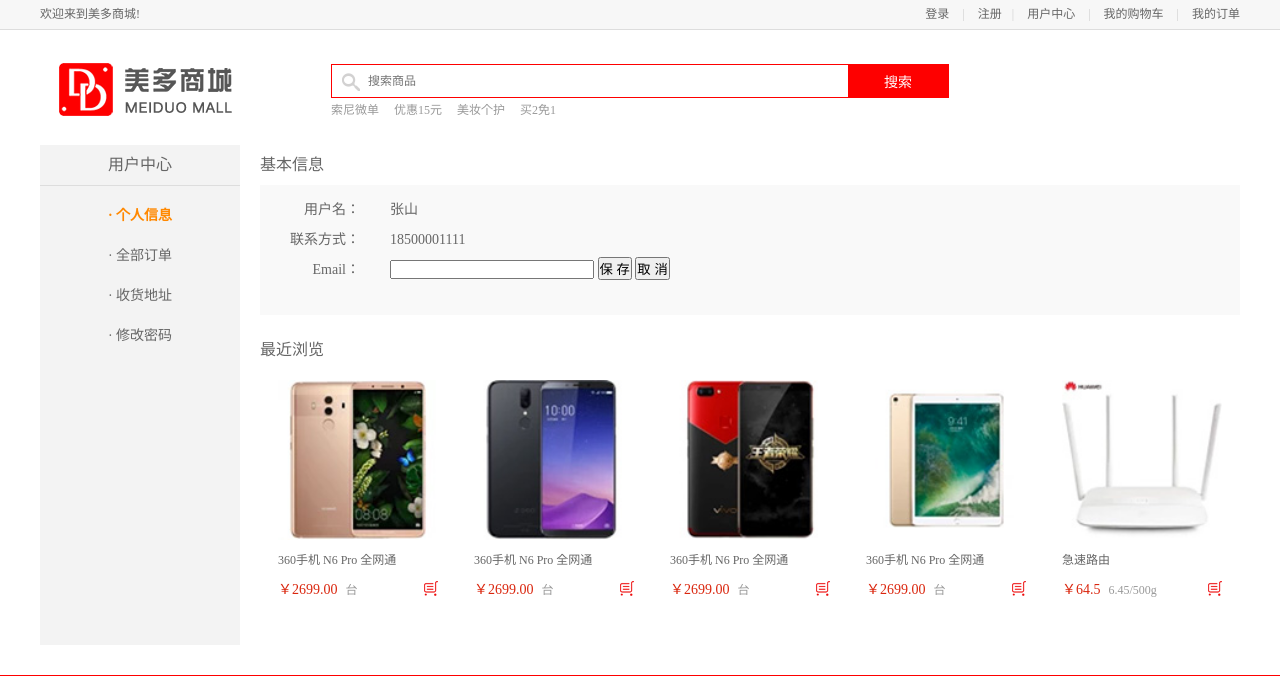
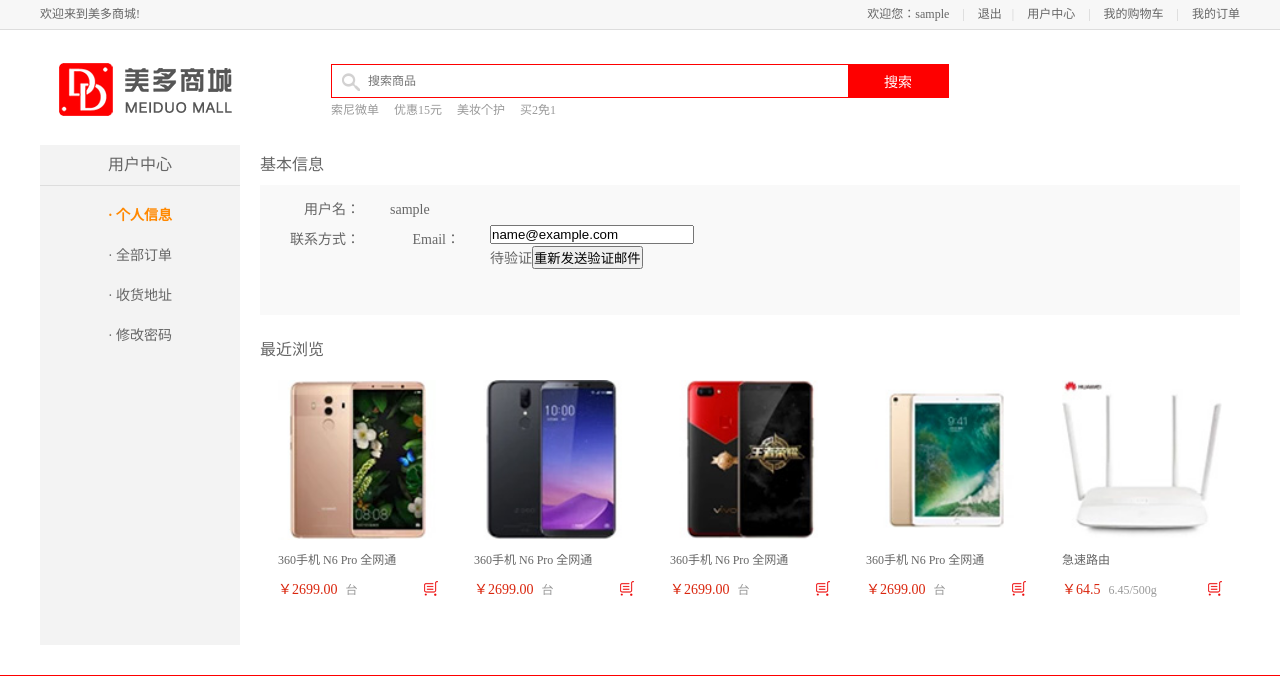
Before and after one commit to Gdavid123/md_project, a Django app: page /info/ in a window 1280 px wide. Shown: the top 685 px of the page. Run offline with Django 3.2, Linux system fonts and the light colour scheme; the visitor is signed in with stand-in values (Sample User, id 1); parts of the project's set-up code (start-up, migrations or seed data) failed here and were passed over.

Commit message:
info 1.0

```diff
--- a/meiduo_mall/celery_tasks/main.py
+++ b/meiduo_mall/celery_tasks/main.py
@@ -7,4 +7,4 @@
 
 celery_apps.config_from_object('celery_tasks.config')
 
-celery_apps.autodiscover_tasks(['celery_tasks.sms'])
+celery_apps.autodiscover_tasks(['celery_tasks.sms','celery_tasks.email'])
--- a/meiduo_mall/meiduo_mall/apps/users/models.py
+++ b/meiduo_mall/meiduo_mall/apps/users/models.py
@@ -1,9 +1,18 @@
+from django.conf import settings
 from django.contrib.auth.models import AbstractUser
 from django.db import models
 
 # Create your models here.
+from itsdangerous import TimedJSONWebSignatureSerializer, BadData
+
+
 class User(AbstractUser):
     mobile = models.CharField(max_length=11,unique=True,verbose_name='手机号')
+
+    # 新增email_active字段
+    # 用于记录邮箱是否激活,默认为False:未激活
+    email_active = models.BooleanField(default=False,verbose_name='邮箱验证状态')
+
 
     class Meta:
         db_table = 'tb_users'
@@ -12,3 +21,64 @@
 
     def __str__(self):
         return self.username
+
+
+    def generate_verify_email_url(self):
+        """
+        生成邮箱验证链接
+        :param user: 当前登录用户
+        :return: verify_url
+        """
+
+        # 调用itsdangerous中的类,生成对象,有效期1天
+        serializer = TimedJSONWebSignatureSerializer(settings.SECRET_KEY,
+                                                 expires_in= 60 * 60 * 24)
+
+        # 拼接参数
+        data = {'user_id':self.id,
+                'email':self.email}
+
+        # 生成token值,这个值是bytes类型,所以解码为str类型
+        token = serializer.dumps(data).decode()
+
+        # 拼接url
+        verify_url = settings.EMAIL_VERIFY_URL + '?token=' + token
+
+        # 返回
+        return verify_url
+
+
+    @staticmethod
+    def check_verify_email_token(token):
+        """
+        验证token并提取user
+        :param token: 用户信息签名后的结果
+        :return: user/None
+        """
+
+        # 调用 itsdangerous 类,生成对象
+        # 邮件验证链接有效期：一天
+        serializer = TimedJSONWebSignatureSerializer(settings.SECRET_KEY,
+                                                     expires_in=60 * 60 * 24)
+
+        try:
+            #解析传入的token值,获取数据data
+            data = serializer.loads(token)
+        except BadData:
+            # 如果传入的token中没有值,则报错
+            return None
+        else:
+            # 如果有值,则获取
+            user_id = data.get('user_id')
+            email = data.get('email')
+
+
+        # 获取到值之后,尝试从User表中获取对应的用户
+        try:
+            user = User.objects.get(id=user_id,email=email)
+        except User.DoesNotExist:
+            # 如果用户不存在,则返回None
+            return None
+        else:
+            # 如果存在则直接返回
+            return user
--- a/meiduo_mall/meiduo_mall/apps/users/urls.py
+++ b/meiduo_mall/meiduo_mall/apps/users/urls.py
@@ -15,6 +15,8 @@
     url(r'^logout/$', views.LogoutView.as_view(), name='logout'),
     # 用户中心
     url(r'^info/$', views.UserInfoView.as_view(), name='info'),
-    # 在子路由中, 给 as_view() 函数,添加装饰器:
-    url(r'^info/$', views.UserInfoView.as_view(), name='info'),
+    # 添加邮箱
+    url(r'^emails/$', views.EmailView.as_view()),
+    # 验证邮箱
+    url(r'^emails/verification/$', views.VerifyEmailView.as_view()),
 ]
--- a/meiduo_mall/meiduo_mall/apps/users/views.py
+++ b/meiduo_mall/meiduo_mall/apps/users/views.py
@@ -1,11 +1,13 @@
+import json
 import re
 
 from django.contrib.auth import login, authenticate, logout
 from django.contrib.auth.decorators import login_required
 from django.db import DatabaseError
-from django.http import JsonResponse, HttpResponseForbidden, HttpResponse
+from django.http import JsonResponse, HttpResponseForbidden, HttpResponse, HttpResponseBadRequest, \
+    HttpResponseServerError
 from django.shortcuts import render, redirect
-
+from celery_tasks.email.tasks import send_verify_email
 # Create your views here.
 from django.urls import reverse
 from django.views.generic.base import View
@@ -15,8 +17,12 @@
 # from meiduo_mall.apps.users.models import User
 from django_redis import get_redis_connection
 
+from meiduo_mall.utils.response_code import RETCODE
 from meiduo_mall.utils.views import LoginRequiredMixin
 from users.models import User
+import logging
+
+logger = logging.getLogger('django')
 
 
 class RegisterView(View):
@@ -195,7 +201,7 @@
             response = redirect(next)
         else:
             # 如果是直接登录成功,就重定向到首页
-            response = redirect(reverse('contenes:index'))
+            response = redirect(reverse('contents:index'))
 
         # 设置cookie信息
         response.set_cookie('username',user.username,max_age=3600*24*15)
@@ -230,4 +236,82 @@
 
     def get(self,request):
         """提供个人信息界面"""
-        return render(request,'user_center_info.html')
+
+        # 将验证用户的信息进行拼接
+        context = {
+            'username':request.user.username,
+            'mobile':request.user.mobile,
+            'email':request.user.email,
+            'email_active':request.user.email_active
+        }
+        return render(request,'user_center_info.html',context=context)
+
+
+class EmailView(LoginRequiredMixin,View):
+    """添加邮箱"""
+
+    def put(self,request):
+        """实现添加邮箱逻辑"""
+        # 接收参数
+        json_dict = json.loads(request.body.decode())
+        email = json_dict.get('email')
+
+        # 校验参数
+        if not email:
+            return HttpResponseForbidden('缺少email参数')
+        if not re.match(r'^[a-z0-9][\w\.\-]*@[a-z0-9\-]+(\.[a-z]{2,5}){1,2}$', email):
+            return HttpResponseForbidden('参数email有误')
+
+        # 赋值email字段
+        try:
+            request.user.email = email
+            request.user.save()
+        except Exception as e:
+            logger.error(e)
+            # DBERR = "5000"
+            return JsonResponse({
+                'code':RETCODE.DBERR,
+                'errmsg':'添加邮箱失败'
+            })
+
+
+        # 异步发送验证邮件
+        verify_url = request.user.generate_verify_email_url()
+        send_verify_email.delay(email,verify_url)
+
+        # 响应添加邮箱结果
+        return JsonResponse({
+            'code':RETCODE.OK,
+            'errmsg':'添加邮箱成功'
+        })
+
+
+
+class VerifyEmailView(View):
+    """验证邮箱"""
+
+    def get(self,request):
+        """实现邮箱验证逻辑"""
+        # 接收参数
+        token = request.GET.get('token')
+
+        # 校验参数:判断token是否为空 或 过期,提取user
+        if not token:
+            return HttpResponseBadRequest('缺少token值')
+
+        # 调用上面封装好的方法,将token传入
+        user = User.check_verify_email_token(token)
+
+        if not user:
+            return HttpResponseForbidden('无效的token值')
+
+        # 修改email_active的值为True
+        try:
+            user.email_active = True
+            user.save()
+        except Exception as e:
+            logger.error(e)
+            return HttpResponseServerError('激活邮件失败')
+
+        # 返回邮箱验证结果
+        return redirect(reverse('users:info'))
--- a/meiduo_mall/meiduo_mall/apps/verifications/views.py
+++ b/meiduo_mall/meiduo_mall/apps/verifications/views.py
@@ -119,7 +119,7 @@
         # SMS_CODE_REDIS_EXPIRES // 60 = 5min
         # SEND_SMS_TEMPLATE_ID = 1
         # CCP().send_template_sms(mobile,[sms_code,5],constants.SEND_SMS_TEMPLATE_ID)
-        send_sms_code.delay(mobile,sms_code)
+        # send_sms_code.delay(mobile,sms_code)
 
         # 10.响应结果
         return JsonResponse({
--- a/meiduo_mall/meiduo_mall/templates/user_center_info.html
+++ b/meiduo_mall/meiduo_mall/templates/user_center_info.html
@@ -1,4 +1,5 @@
-<!DOCTYPE html PUBLIC "-//W3C//DTD XHTML 1.0 Transitional//EN" "http://www.w3.org/TR/xhtml1/DTD/xhtml1-transitional.dtd">
+<!DOCTYPE html PUBLIC "-//W3C//DTD XHTML 1.0 Transitional//EN"
+        "http://www.w3.org/TR/xhtml1/DTD/xhtml1-transitional.dtd">
 <html xmlns="http://www.w3.org/1999/xhtml" xml:lang="en">
 <head>
     <meta http-equiv="Content-Type" content="text/html;charset=UTF-8">
@@ -15,20 +16,26 @@
         <div class="header">
             <div class="welcome fl">欢迎来到美多商城!</div>
             <div class="fr">
-				<div class="login_info fl">
-					欢迎您：<em>张 山</em>
+                <div v-if="username" class="login_btn fl">
+                    欢迎您：<em>[[ username ]]</em>
+                    <span>|</span>
+                    <!--修改如下代码,使其能够退出登录-->
+                    <a href="{{ url('users:logout') }}">退出</a>
                 </div>
-				<div class="login_btn fl">
+                <div v-else class="login_btn fl">
                     <a href="login.html">登录</a>
                     <span>|</span>
                     <a href="register.html">注册</a>
                 </div>
+
+
                 <div class="user_link fl">
                     <span>|</span>
-					<a href="user_center_info.html">用户中心</a>
-					<span>|</span>
+                    <!--修改下面的代码, 使当前的 a 标签点击后,能够跳转到用户中心页面-->
+                    <a href="{{ url('users:info') }}">用户中心</a>
+                    <span> | </span>
                     <a href="cart.html">我的购物车</a>
-					<span>|</span>
+                    <span> | </span>
                     <a href="user_center_order.html">我的订单</a>
                 </div>
             </div>
@@ -62,16 +69,29 @@
             </ul>
         </div>
         <div class="right_content clearfix">
-				<div class="info_con clearfix">
+            <div class="info_con clearfix" v-cloak>
                 <h3 class="common_title2">基本信息</h3>
                 <ul class="user_info_list">
-						<li><span>用户名：</span>张山</li>
-						<li><span>联系方式：</span>18500001111</li>
+                    <li><span>用户名：</span>[[ username ]]</li>
+                    <li><span>联系方式：</span>[[ mobile ]]</li>
                     <li>
                         <span>Email：</span>
-	                    <input type="text" name="email" class="email">
-	                    <input type="button" name="" value="保 存">
-	                    <input type="reset" name="" value="取 消">
+                        <div v-if="set_email">
+                            <input v-model="email" @blur="check_email" type="email" name="email" class="email">
+                            <input @click="save_email" type="button" name="" value="保 存">
+                            <input @click="cancel_email" type="reset" name="" value="取 消">
+                            <div v-show="error_email" class="error_email_tip">邮箱格式错误</div>
+                        </div>
+                        <div v-else>
+                            <input v-model="email" type="email" name="email" class="email" readonly>
+                            <div v-if="email_active">
+                                已验证
+                            </div>
+                            <div v-else>
+                                待验证<input @click="save_email" :disabled="send_email_btn_disabled" type="button"
+                                          :value="send_email_tip">
+                            </div>
+                        </div>
                     </li>
                 </ul>
             </div>
@@ -144,9 +164,16 @@
             <a href="#">友情链接</a>
         </div>
         <p>CopyRight © 2016 北京美多商业股份有限公司 All Rights Reserved</p>
-		<p>电话：010-****888    京ICP备*******8号</p>
+        <p>电话：010-****888 京ICP备*******8号</p>
     </div>
 </div>
-	<script type="text/javascript" src="../static/js/user_center_info.js"></script>
+<script type="text/javascript">
+    let username = "{{ username }}";
+    let mobile = "{{ mobile }}";
+    let email = "{{ email }}";
+    let email_active = "{{ email_active }}";
+</script>
+<script type="text/javascript" src="{{ static('js/common.js') }}"></script>
+<script type="text/javascript" src="{{ static('js/user_center_info.js') }}"></script>
 </body>
 </html>
```
Also changed, not shown: meiduo_mall/celery_tasks/email/tasks.py (added, +30 -0 lines), meiduo_mall/meiduo_mall/settings/dev.py (+18 -0 lines), meiduo_mall/celery_tasks/email/__init__.py (added), meiduo_mall/meiduo_mall/apps/users/migrations/0002_user_email_active.py (added). Lines whose indentation alone changed are shown as unchanged.
